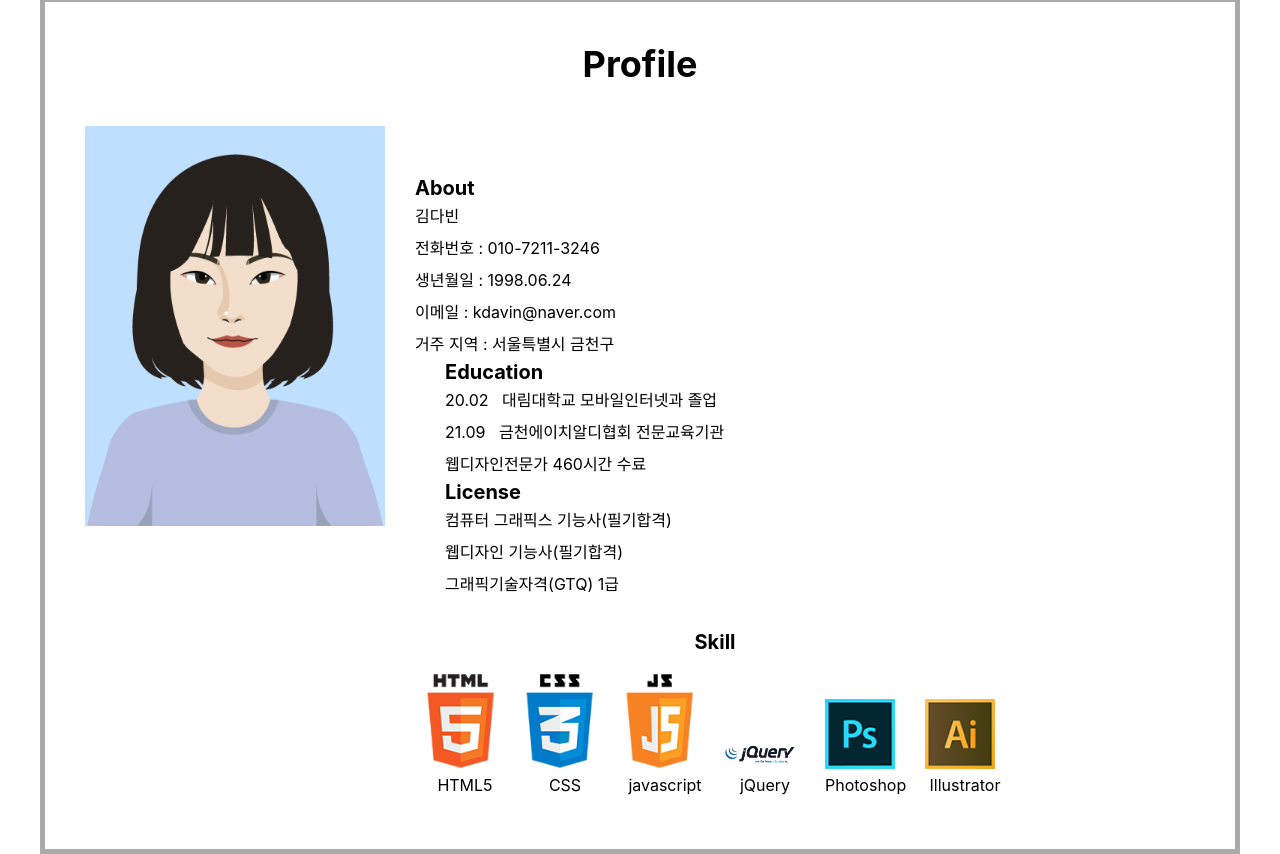
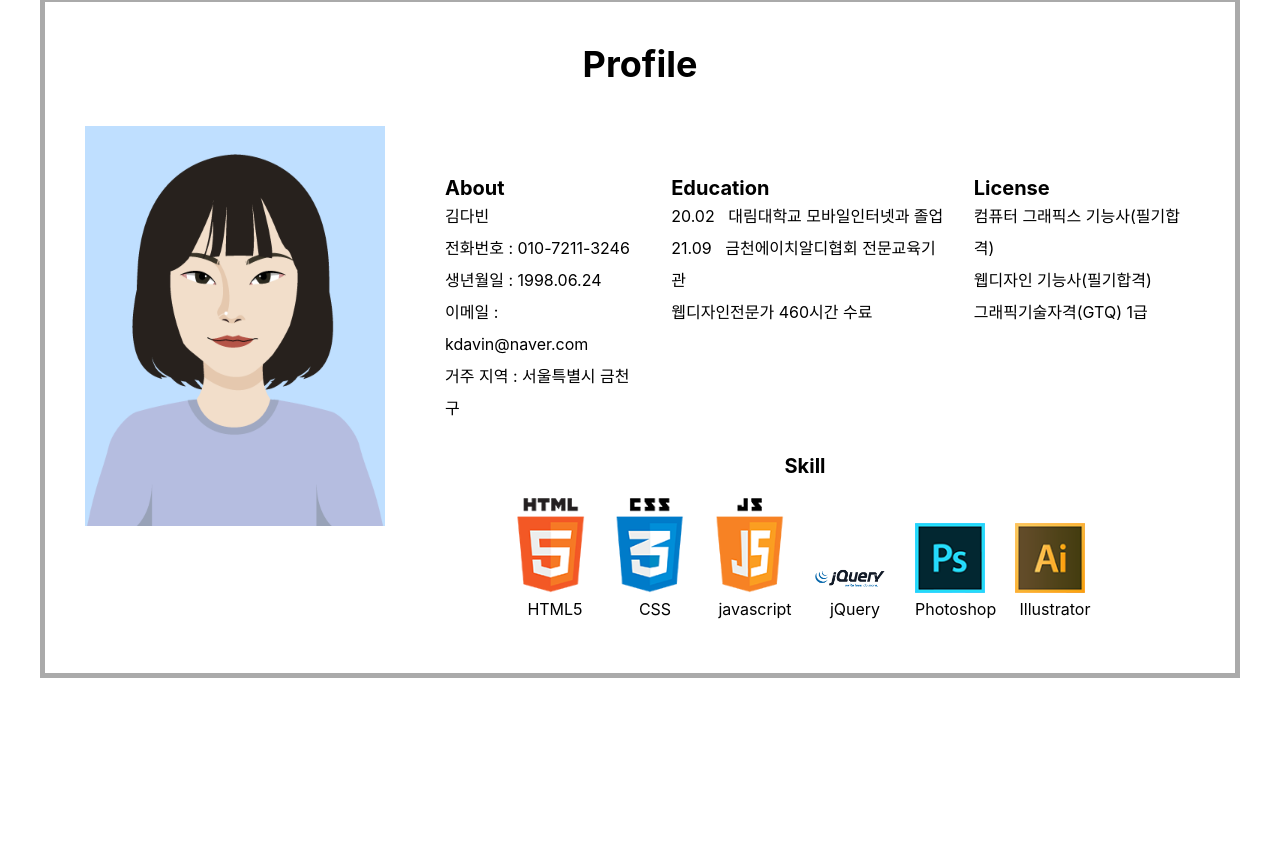
Before and after one commit to kdavin/portfolio-responsive, a plain HTML site: page index.html in a window 1280 px wide. Shown: the part 1053-1907 px from the top of the page. After the commit the page ends 1731 px from the top, so only its background shows below. Drawn offline with Linux system fonts and the light colour scheme; a web font is replaced by a local one.

Commit message:
Add files via upload

```diff
--- a/index.html
+++ b/index.html
@@ -49,6 +49,7 @@
 				<div class="profileWrap">
 				<img src="images/myface.png" alt="프로필사진"/>
 					<div class="info">
+						<div class="first_line">
 							<div class="profile01">
 								<strong>About</strong>
 								<ul>
@@ -75,7 +76,8 @@
 									<li>그래픽기술자격(GTQ) 1급</li>
 								</ul>
 							</div>
-						<div class="profile04">
+						</div>
+						<div class="profile04 cf">
 							<strong>Skill</strong>
 							<ul>
 								<li><img src="images/skills_1.png" alt=""/>HTML5</li>
```
Lines whose indentation alone changed are shown as unchanged.
